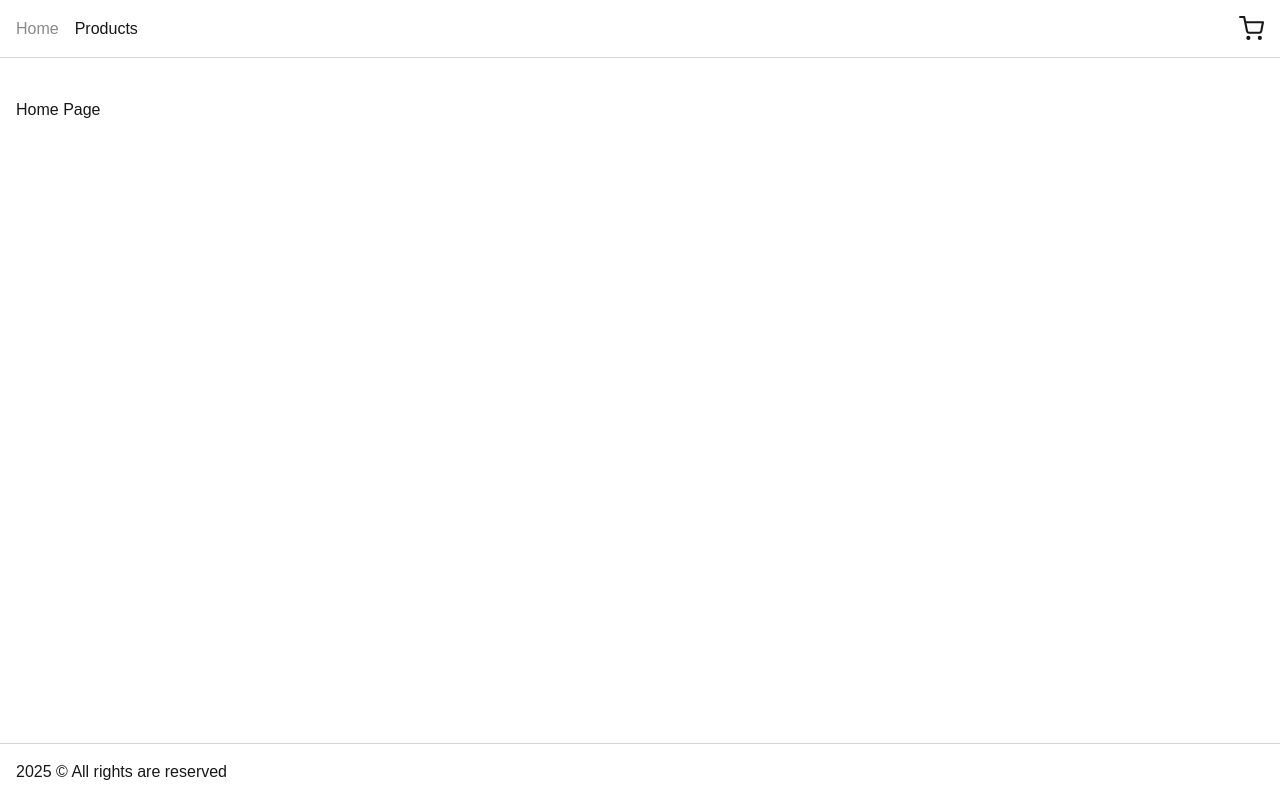
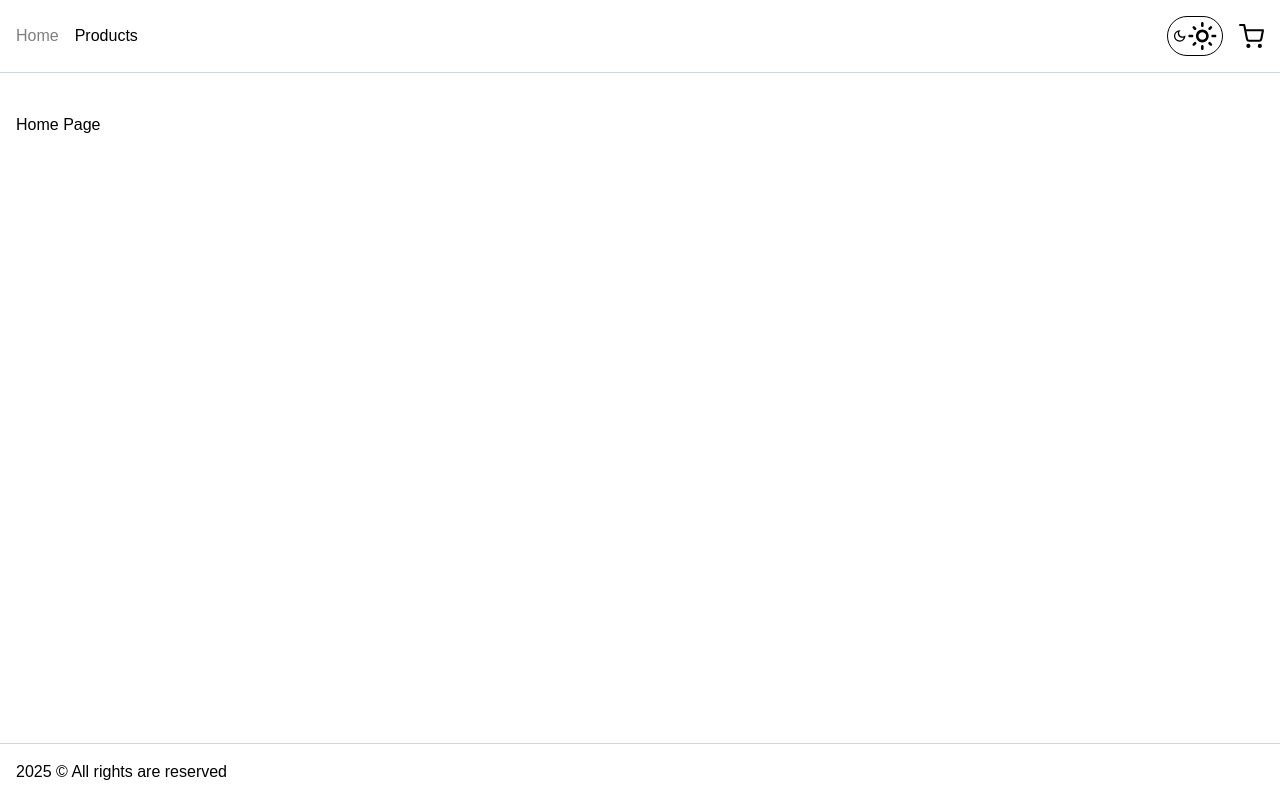
Before and after one commit to pasha-z25/ZubakPavlo-PixoTest, a Next.js app: page / in a window 1280 px wide. Built offline with nearby package versions, Linux system fonts and the light colour scheme; no server answers.

Commit message:
feat: add theme support and toggler

```diff
--- a/src/app/globals.css
+++ b/src/app/globals.css
@@ -20,8 +20,6 @@
 }
 
 body {
-  background: var(--background);
-  color: var(--foreground);
   font-family: Arial, Helvetica, sans-serif;
 }
 
@@ -42,3 +40,15 @@ body {
   white-space: nowrap;
   overflow: hidden;
 }
+
+.theme-toggler {
+  @apply flex h-10 w-14 cursor-pointer items-center rounded-4xl border p-1;
+
+  .theme-icon {
+    font-size: 1rem;
+
+    &.active {
+      font-size: 2rem;
+    }
+  }
+}
--- a/src/app/layout.tsx
+++ b/src/app/layout.tsx
@@ -1,3 +1,4 @@
+import ThemeProvider from '@/contexts/ThemeContext';
 import StoreProvider from '@/store/StoreProvider';
 import type { Metadata } from 'next';
 import { Geist, Geist_Mono } from 'next/font/google';
@@ -11,6 +12,7 @@ import '@fontsource/roboto/500.css';
 import '@fontsource/roboto/700.css';
 
 import './globals.css';
+import './themes.css';
 
 const geistSans = Geist({
   variable: '--font-geist-sans',
@@ -36,11 +38,13 @@ export default function RootLayout({
     <html lang="en">
       <body className={`${geistSans.variable} ${geistMono.variable} antialiased`}>
         <StoreProvider>
-          <div className="body-wrapper">
-            <Header />
-            <main className="main">{children}</main>
-            <Footer />
-          </div>
+          <ThemeProvider>
+            <div className="body-wrapper">
+              <Header />
+              <main className="main">{children}</main>
+              <Footer />
+            </div>
+          </ThemeProvider>
         </StoreProvider>
       </body>
     </html>
--- /dev/null
+++ b/src/app/themes.css
@@ -0,0 +1,20 @@
+:root[data-theme='light'] {
+  --background: #ffffff;
+  --text: #000000;
+  --primary: #007bff;
+}
+
+:root[data-theme='dark'] {
+  --background: #1a1a1a;
+  --text: #ffffff;
+  --primary: #66b0ff;
+}
+
+body {
+  background-color: var(--background);
+  color: var(--text);
+}
+
+* {
+  transition: all linear 0.3s;
+}
--- a/src/components/Header/Header.tsx
+++ b/src/components/Header/Header.tsx
@@ -8,6 +8,7 @@ import { usePathname } from 'next/navigation';
 
 import Cart from '@/components/Cart';
 import Checkout from '@/components/Checkout';
+import ThemeSwitcher from '@/components/ThemeSwitcher';
 import Link from 'next/link';
 
 export default function Header() {
@@ -32,7 +33,10 @@ export default function Header() {
               Products
             </Link>
           </nav>
-          <Cart />
+          <div className="flex items-center gap-4">
+            <ThemeSwitcher />
+            <Cart />
+          </div>
         </div>
       </div>
       {checkout && <Checkout />}
--- /dev/null
+++ b/src/components/ThemeSwitcher/ThemeSwitcher.tsx
@@ -0,0 +1,15 @@
+import { useTheme } from '@/contexts/ThemeContext';
+import classNames from 'classnames';
+
+import { MdOutlineDarkMode, MdOutlineLightMode } from 'react-icons/md';
+
+export default function Switcher() {
+  const { theme, toggleTheme } = useTheme();
+
+  return (
+    <div className="theme-toggler" onClick={toggleTheme}>
+      <MdOutlineDarkMode className={classNames('theme-icon', { active: theme !== 'light' })} />
+      <MdOutlineLightMode className={classNames('theme-icon', { active: theme === 'light' })} />
+    </div>
+  );
+}
--- /dev/null
+++ b/src/components/ThemeSwitcher/index.ts
@@ -0,0 +1 @@
+export { default } from './ThemeSwitcher';
--- /dev/null
+++ b/src/contexts/ThemeContext.tsx
@@ -0,0 +1,44 @@
+'use client';
+
+import { createContext, useContext, useEffect, useState } from 'react';
+
+type Theme = 'light' | 'dark';
+
+interface ThemeContextType {
+  theme: Theme;
+  toggleTheme: () => void;
+}
+
+const ThemeContext = createContext<ThemeContextType | undefined>(undefined);
+
+export const ThemeProvider: React.FC<{ children: React.ReactNode }> = ({ children }) => {
+  const [theme, setTheme] = useState<Theme>('light');
+
+  useEffect(() => {
+    const savedTheme = localStorage.getItem('theme') as Theme | null;
+    if (savedTheme && (savedTheme === 'light' || savedTheme === 'dark')) {
+      setTheme(savedTheme);
+    }
+  }, []);
+
+  useEffect(() => {
+    document.documentElement.setAttribute('data-theme', theme);
+    localStorage.setItem('theme', theme);
+  }, [theme]);
+
+  const toggleTheme = () => {
+    setTheme(theme === 'light' ? 'dark' : 'light');
+  };
+
+  return <ThemeContext.Provider value={{ theme, toggleTheme }}>{children}</ThemeContext.Provider>;
+};
+
+export const useTheme = () => {
+  const context = useContext(ThemeContext);
+  if (!context) {
+    throw new Error('useTheme must be used within a ThemeProvider');
+  }
+  return context;
+};
+
+export default ThemeProvider;
```
